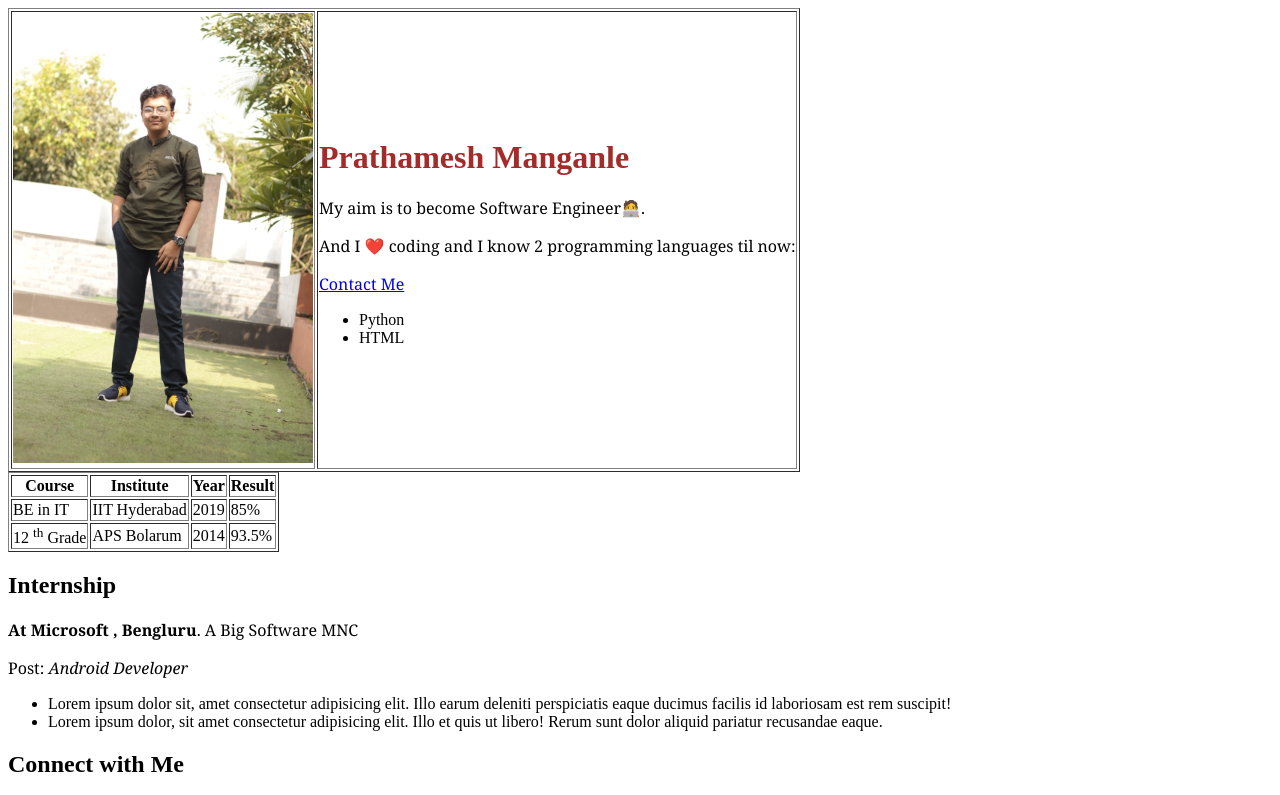
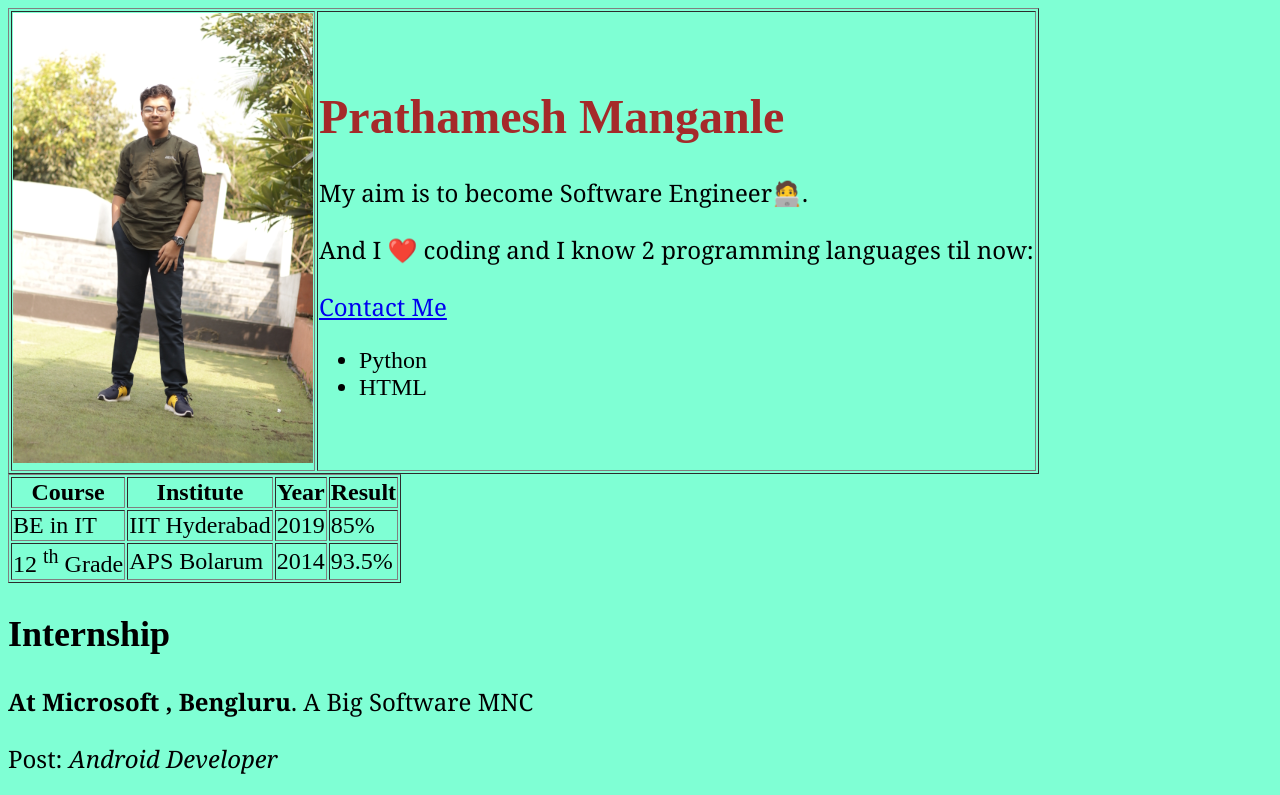
Before and after one commit to Prathamcoder333/HTML-AND-CSS, a plain HTML site: page index.html in a window 1280 px wide. Shown: the top 795 px of the page. Drawn offline with Linux system fonts and the light colour scheme.

Commit message:
Added favicon.ico , modified index.html and css

```diff
--- a/index.html
+++ b/index.html
@@ -6,6 +6,7 @@
     <meta http-equiv="X-UA-Compatible" content="IE=edge">
     <meta name="viewport" content="width=device-width, initial-scale=1.0">
     <link rel="stylesheet" type="text/css" href="styles.css">
+    <link rel="shortcut icon" href="favicon.ico" type="image/x-icon">
     <title>Prathamesh's Resume</title>
 </head>
 
@@ -17,7 +18,7 @@
                         src="resume.JPG" alt="Prathamesh's Img"></a>
 
             </td>
-            <td>
+            <td id="first">
                 <h1>Prathamesh Manganle</h1>
                 <p>My aim is to become Software Engineer🧑‍💻.</p>
                 <p>And I ❤️ coding and I know 2 programming languages til now:</p>
--- a/styles.css
+++ b/styles.css
@@ -6,3 +6,7 @@ h1 {
 p {
     font-family: Cambria, Cochin, Georgia, Times, 'Times New Roman', serif;
 }
+body{
+    background-color: aquamarine;
+    font-size: 24px;
+}
```
Also changed, not shown: favicon.ico (added).
